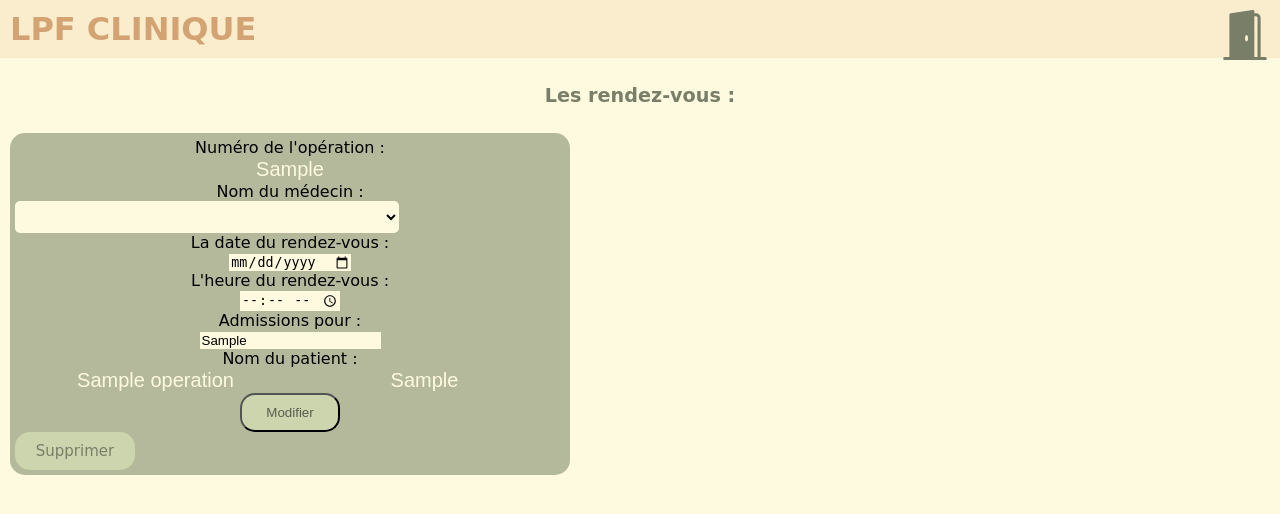
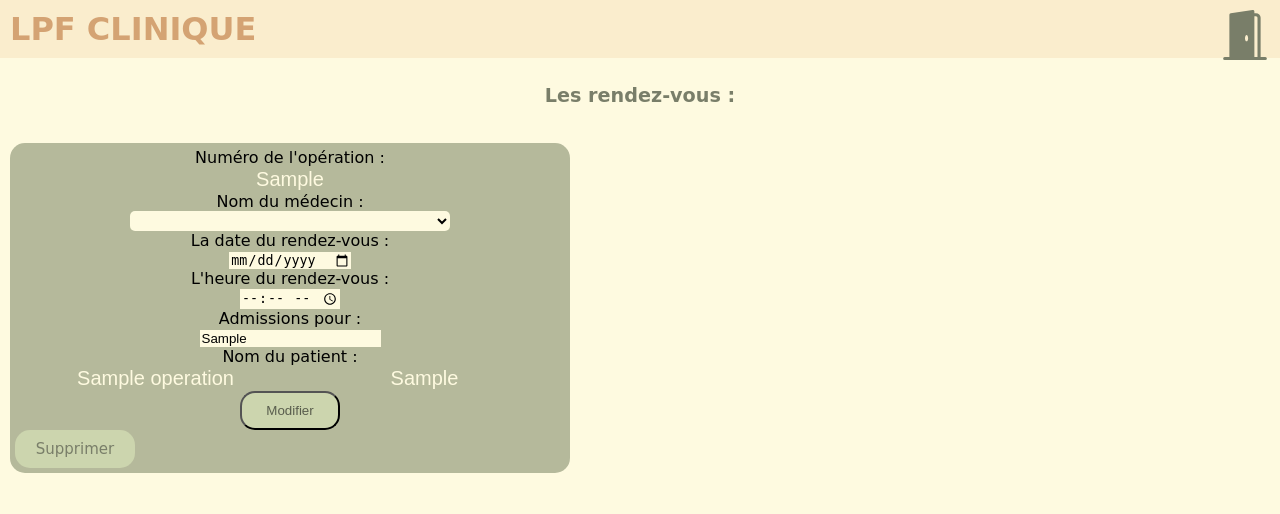
Before and after one commit to APSIO2/SiteClinique, a PHP site: page /PHP/gestionPread.php in a window 1280 px wide. Shown: the top 514 px of the page. Run offline with PHP 8.4, Linux system fonts and the light colour scheme; tables that the repository leaves empty or names only in its code hold one stand-in row (values such as "Sample post"); lists and menus that the app fills with data are empty; some web fonts are replaced.

Commit message:
css pread

```diff
--- a/CSS/style.css
+++ b/CSS/style.css
@@ -104,6 +104,19 @@ p{
     overflow: hidden;
     white-space: nowrap;
     width: 120px;
+}
+
+.list_med{
+    width: 25vw;
+    min-height: 20px;
+    display: flex;
+    margin: auto;
+    border-radius: 5px;
+}
+
+.flexpread{
+    display: flex;
+    flex-wrap: wrap;
 }
 
 .pread{
--- a/PHP/ConnexionBdd.php
+++ b/PHP/ConnexionBdd.php
@@ -6,9 +6,9 @@
 function connexionBdd(){
 
     $BDD = "Hopitale";
-    $USER = "root";
-    $MDP = "";
-    $HOST = "localhost:3307";
+    $USER = "Dev";
+    $MDP = "Sio2021*";
+    $HOST = "localhost";
 
     return new PDO("mysql:host=$HOST;dbname=$BDD" ,"$USER" , "$MDP");
 
--- a/PHP/gestionPread.php
+++ b/PHP/gestionPread.php
@@ -47,10 +47,10 @@
                 echo "<label>Numéro de l'opération :</label><br>";
                 echo '<input name="num_op" type="text" value="'. $num_op .'" readonly class="info_pat"> <br>';
                 echo "<label>Nom du médecin : </label><br>";
-                echo '<select name="num_med" value="'.$nom_med.'" id="" class="fullform">';
+                echo '<select name="num_med" value="'.$nom_med.'" id="" class="list_med">';
                     try{
                         $conn = connexionBdd();
-                        $stmt = $conn->prepare('SELECT * FROM personnel WHERE num_serv="01";');
+                        $stmt = $conn->prepare('SELECT * FROM personnel WHERE num_role="01";');
                         $stmt->execute();
 
                         foreach ($stmt as $row) {
```
